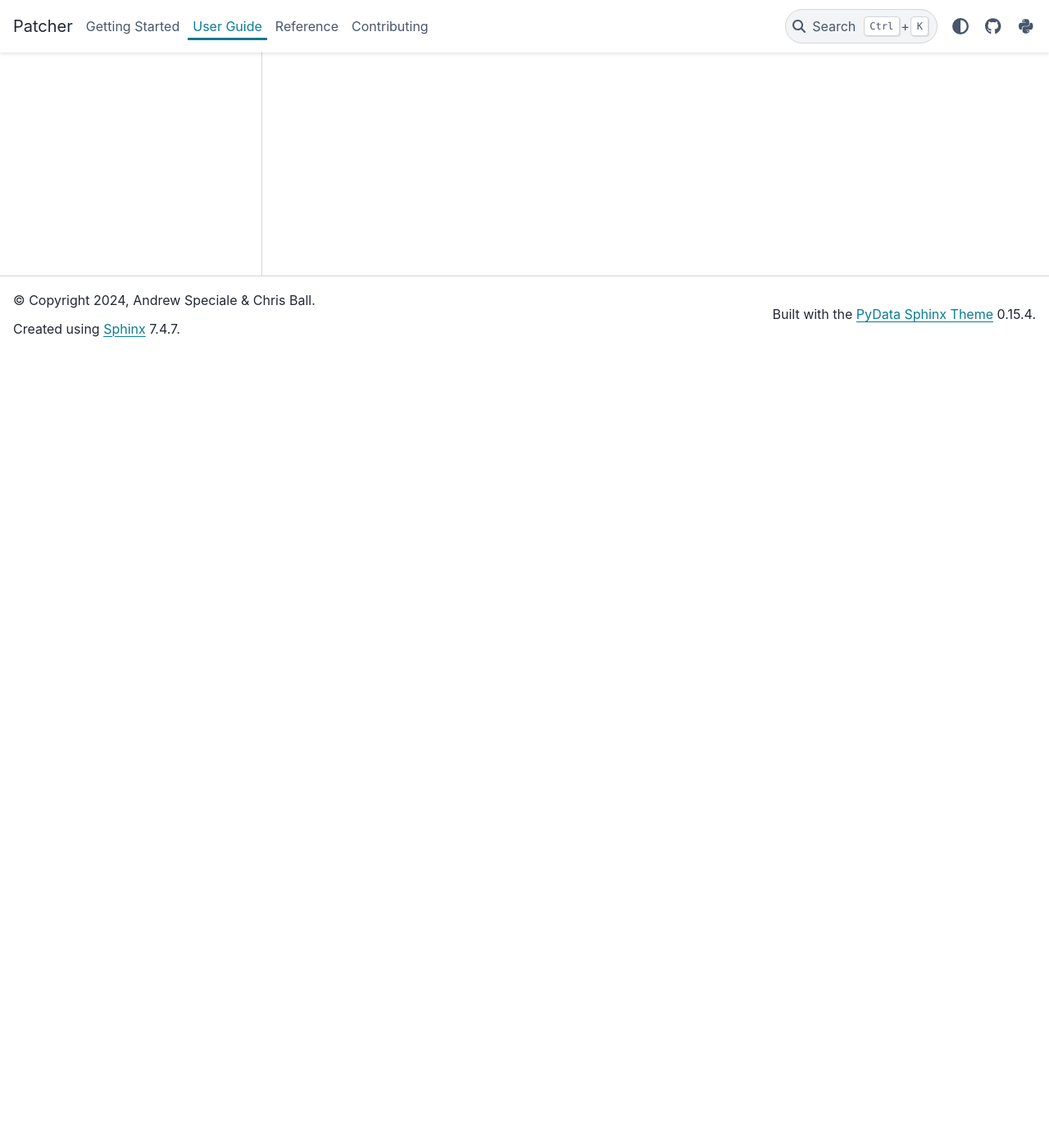
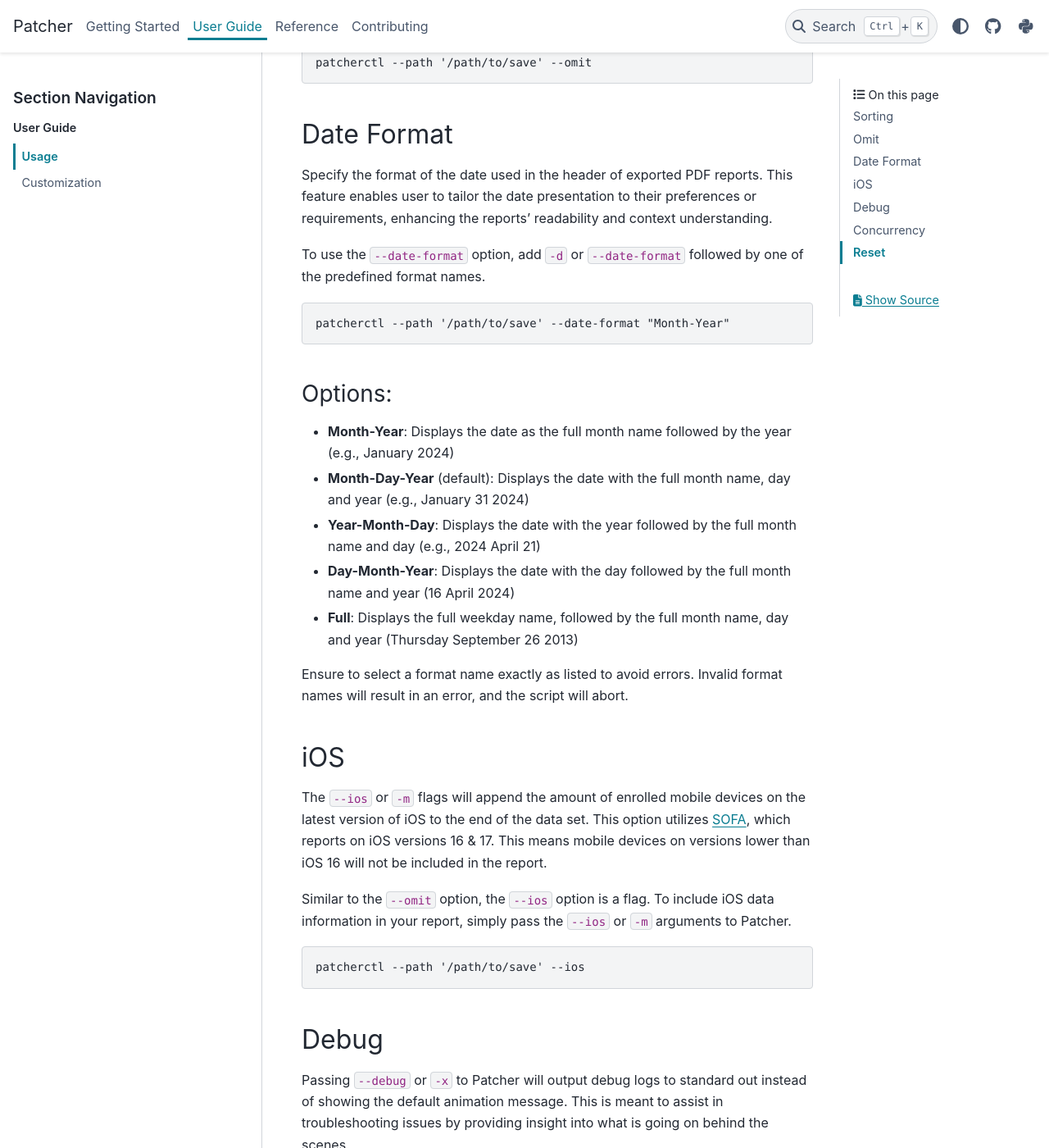
Before and after one commit to liquidz00/Patcher, a Sphinx documentation site: the page built from docs/user/usage.rst, in a window 1280 px wide and 1400 px high, scrolled down 970 px. Shown: the whole window at 82% size. Built offline with Sphinx 7.4.7 and the PyData theme 0.15.4, drawn with Linux system fonts in a browser that asks for light colours; some of the changed text lies outside the part shown.

Commit message:
Convert Usage Wiki page to .rst

```diff
--- a/docs/user/usage.rst
+++ b/docs/user/usage.rst
@@ -1,2 +1,120 @@
+.. _usage:
+
+=========
 Usage
-=====
+=========
+
+Additional options that can be passed to Patcher. These additional options enable users to customize the generation of patch reports according to their specific requirements.
+
+Sorting
+-------
+
+The ``--sort`` option allows users to sort patch reports based upon a specified column. This option is designed to help users organize their reports more efficiently and improve readability.
+
+To use the ``--sort`` option, add ``--sort`` or ``-s`` followed by the column nameyou want to sort the report by. Patcher will automatically handle column name conversion to match column titles in the data frame.
+
+.. code-block:: console
+
+    patcherctl --path '/path/to/save' --sort "Column Name"
+
+Ensure that the column name provided is valid and exists in the report. Invalid column names will result in an error and the script will abort.
+
+Omit
+----
+
+The ``--omit`` option enables users to omit software titles from the report that have had patches released in the last 48 hours. This can be particularly useful for focusing on older, potentially unaddressed vulnerabilities. Additionally, this will allow for a more accurate total patch percentage if submitting reports to security or compliance departments.
+
+No additional arguments are required for the omit option. It is simply a flag that can be passed to Patcher:
+
+.. code-block:: console
+
+    patcherctl --path '/path/to/save' --omit
+
+Date Format
+-----------
+
+Specify the format of the date used in the header of exported PDF reports. This feature enables user to tailor the date presentation to their preferences or requirements, enhancing the reports' readability and context understanding.
+
+To use the ``--date-format`` option, add ``-d`` or ``--date-format`` followed by one of the predefined format names.
+
+.. code-block:: console
+
+    patcherctl --path '/path/to/save' --date-format "Month-Year"
+
+Options:
+^^^^^^^^
+
+- **Month-Year**: Displays the date as the full month name followed by the year (e.g., January 2024)
+- **Month-Day-Year** (default): Displays the date with the full month name, day and year (e.g., January 31 2024)
+- **Year-Month-Day**: Displays the date with the year followed by the full month name and day (e.g., 2024 April 21)
+- **Day-Month-Year**: Displays the date with the day followed by the full month name and year (16 April 2024)
+- **Full**: Displays the full weekday name, followed by the full month name, day and year (Thursday September 26 2013)
+
+Ensure to select a format name exactly as listed to avoid errors. Invalid format names will result in an error, and the script will abort.
+
+iOS
+---
+
+The ``--ios`` or ``-m`` flags will append the amount of enrolled mobile devices on the latest version of iOS to the end of the data set. This option utilizes `SOFA <https://sofa.macadmins.io>`_, which reports on iOS versions 16 & 17. This means mobile devices on versions lower than iOS 16 will not be included in the report.
+
+Similar to the ``--omit`` option, the ``--ios`` option is a flag. To include iOS data information in your report, simply pass the ``--ios`` or ``-m`` arguments to Patcher.
+
+.. code-block:: console
+
+    patcherctl --path '/path/to/save' --ios
+
+Debug
+-----
+
+Passing ``--debug`` or ``-x`` to Patcher will output debug logs to standard out instead of showing the default animation message. This is meant to assist in troubleshooting issues by providing insight into what is going on behind the scenes.
+
+Usage & Sample output
+^^^^^^^^^^^^^^^^^^^^^
+
+.. code-block:: bash
+
+    user@computer$: patcherctl --path '/path/to/save' --debug
+
+.. code-block:: text
+
+    DEBUG: Checking bearer token validity
+    DEBUG: Bearer token passed validity checks.
+    DEBUG: Verifying token lifetime is greater than 5 minutes
+    DEBUG: Token lifetime verified successfully.
+    DEBUG: Beginning Patcher process...
+    DEBUG: Validating path provided is not a file...
+    DEBUG: Output path '/path/to/save' is valid.
+    DEBUG: Attempting to create directories if they do not already exist...
+    DEBUG: Reports directory created at '/path/to/save'.
+    DEBUG: Attempting to retrieve policy IDs.
+    DEBUG: Retrieved policy IDs for X policies.
+    DEBUG: Attempting to retrieve patch summaries.
+    DEBUG: Received policy summaries for X policies.
+    DEBUG: Generating excel file...
+    DEBUG: Excel file generated successfully at '/path/to/save/Patch-Reports/patch-report-07-05-24.xlsx'.
+    DEBUG: Patcher finished as expected. Additional logs can be found at '~/Library/Application Support/Patcher/logs'.
+    DEBUG: 41 patch reports saved successfully to /path/to/save/Patch-Reports.
+
+Concurrency
+-----------
+
+.. warning::
+    Use caution when using this option. Higher concurrency settings can cause your Jamf server to become overloaded and fail to perform other basic functions. For more information, reference `Jamf Developer documentation <https://developer.jamf.com/developer-guide/docs/jamf-pro-api-scalability-best-practices#rate-limiting>`_ on rate limiting.
+
+The ``--concurrency`` option sets the *maximum* number of concurrent API requests. By default, this is set to 5. Passing in a different integer to this option will modify this setting.
+
+.. code-block:: console
+
+    patcherctl --path '/path/to/save' --concurrency 10
+
+Reset
+-----
+
+.. note::
+    Using this option eliminates the need for the --path argument.
+
+To streamline the customization process, you can use the ``--reset`` flag with Patcher. This option will clear the existing header and footer text from the PDF configuration and initiate the UI setup process again. This allows you to specify a custom font and modify the header and footer text options.
+
+.. code-block:: console
+
+    patcherctl --reset
```
